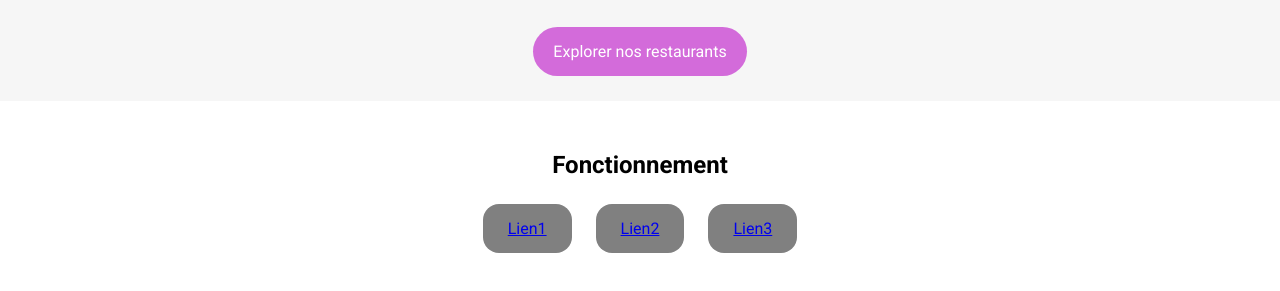
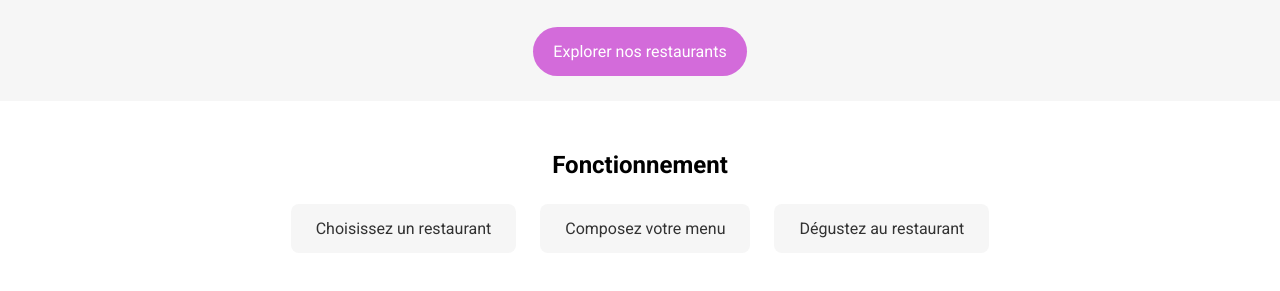
Before and after one commit to Manidoux41/ohMyfood_v3, a website: page index.html in a window 1280 px wide. Shown: the part 301-592 px from the top of the page. Drawn offline with Linux system fonts and the light colour scheme; a web font is replaced by a local one.

Commit message:
change color on functionnality

```diff
--- a/index.html
+++ b/index.html
@@ -40,13 +40,13 @@
             <h2>Fonctionnement</h2>
             <ol>
                 <li>
-                    <a href="#">Lien1</a>
+                    <a href="#">Choisissez un restaurant</a>
                 </li>
                 <li>
-                    <a href="#">Lien2</a>
+                    <a href="#">Composez votre menu</a>
                 </li>
                 <li>
-                    <a href="#">Lien3</a>
+                    <a href="#">Dégustez au restaurant</a>
                 </li>
             </ol>
         </section>
--- a/src/scss/components/_functionnality.scss
+++ b/src/scss/components/_functionnality.scss
@@ -9,12 +9,19 @@
     }
     ol {
         @include flexBox(row, space-between, center);
+        flex-wrap: wrap;
         gap:1.5rem;
         li {
             padding: 15px 25px;
-            background: grey;
-            color: $whiteColor;
-            border-radius: 16px;
+            background: $clearColor;
+            border-radius: 8px;
+            list-style-type: none;
+            flex-grow: 1;
+            a {
+               text-decoration: none;
+               color: #323232;
+            }
         }
+
     }
 }
```
Also changed, not shown: public/styles/styles.css, 1 other file.
